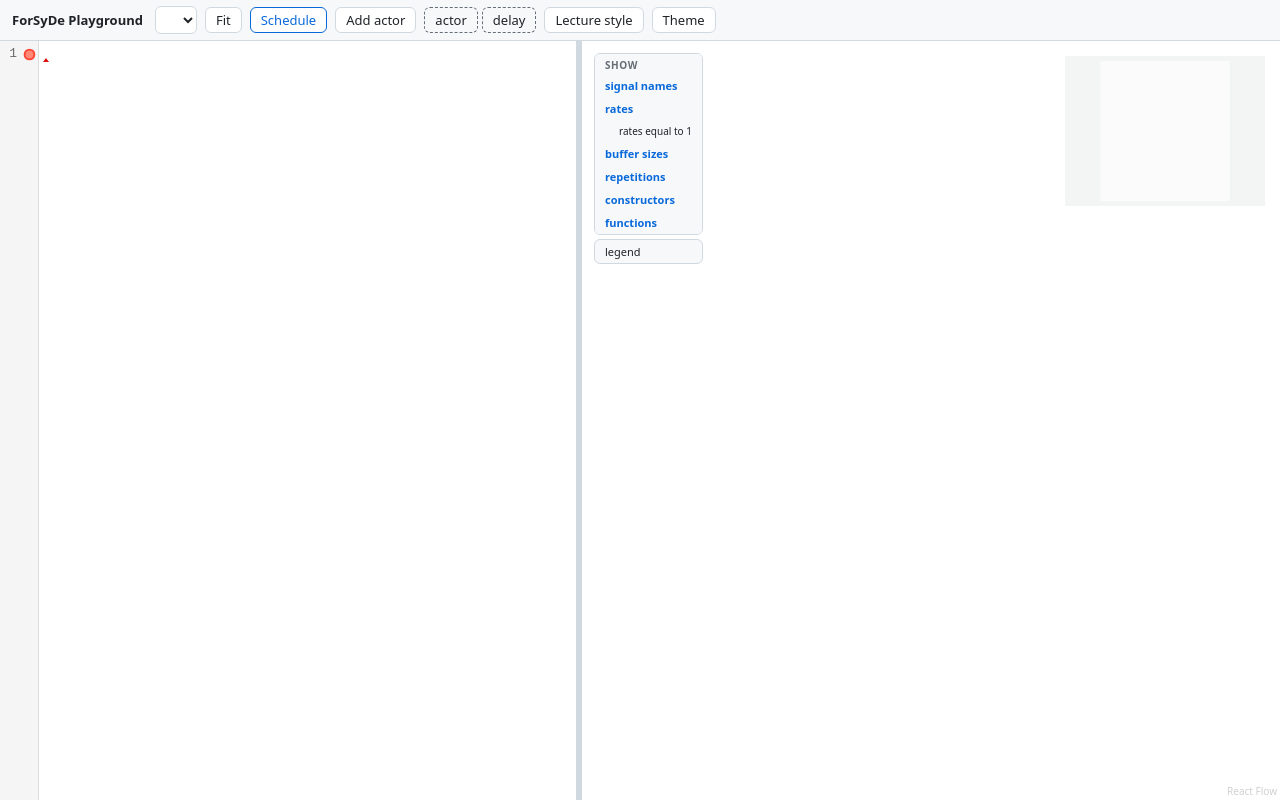
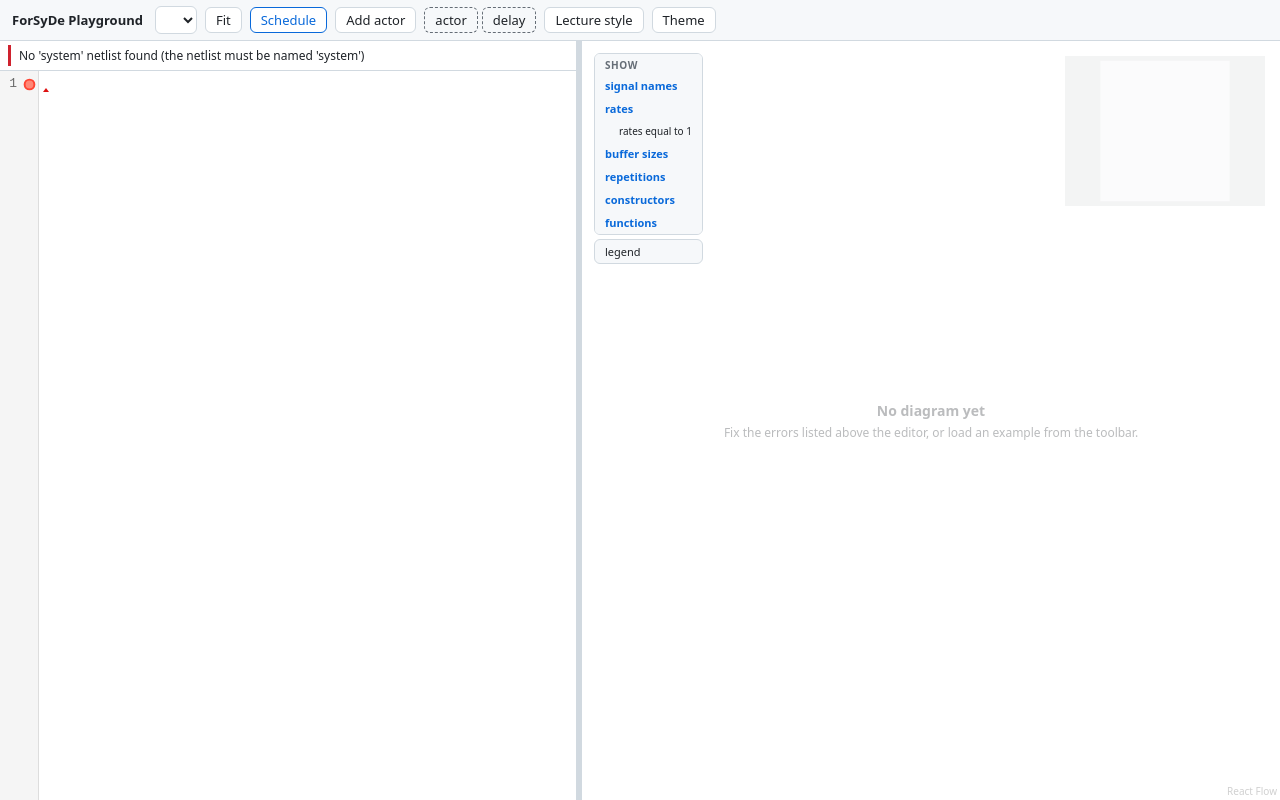
Before and after one commit to ramadhanafif/ForSyDe-Diagram-Web, a React (Vite) app: page / in a window 1280 px wide. Built offline with nearby package versions, Linux system fonts and the light colour scheme.

Commit message:
feat: clickable error bar, empty canvas hint, layout failure guard

```diff
--- a/src/app/App.tsx
+++ b/src/app/App.tsx
@@ -1,4 +1,5 @@
 import { useCallback, useEffect, useRef, useState } from 'react';
+import { orderDiagnostics, type Diagnostic } from '../core/ast';
 import { addInput, addInputError, addSourceActor, insertOnEdge } from '../core/edits';
 import type { IRSystem } from '../core/ir';
 import type { ScheduleResult } from '../core/schedule';
@@ -116,6 +117,31 @@ function Legend() {
         <span className="legend-swatch swatch-newinput" />
         <span>drop target: drag a signal here to add an input</span>
       </div>
+    </div>
+  );
+}
+
+/** Clickable list of diagnostics, errors first; click jumps the cursor to the span. */
+function ErrorBar({
+  diagnostics,
+  onGoto,
+}: {
+  diagnostics: Diagnostic[];
+  onGoto(offset: number): void;
+}) {
+  if (!diagnostics.length) return null;
+  return (
+    <div className="error-bar">
+      {orderDiagnostics(diagnostics).map((d, i) => (
+        <button
+          key={i}
+          className={d.severity === 'error' ? 'err' : 'warn'}
+          title="Jump to this diagnostic"
+          onClick={() => onGoto(d.span.from)}
+        >
+          {d.message}
+        </button>
+      ))}
     </div>
   );
 }
@@ -376,6 +402,10 @@ export function App() {
         style={{ ['--split' as string]: localStorage.getItem('splitRatio') ?? '45%' }}
       >
         <section className="pane editor-pane">
+          <ErrorBar
+            diagnostics={pipe.diagnostics}
+            onGoto={(offset) => editorRef.current?.gotoOffset(offset)}
+          />
           <EditorPane ref={editorRef} onChange={setSource} diagnostics={pipe.diagnostics} />
         </section>
         <div
--- a/src/app/usePipeline.ts
+++ b/src/app/usePipeline.ts
@@ -1,6 +1,6 @@
 import ELK from 'elkjs/lib/elk.bundled.js';
 import { useEffect, useRef, useState } from 'react';
-import type { Diagnostic } from '../core/ast';
+import { layoutFailed, type Diagnostic } from '../core/ast';
 import { elaborate } from '../core/elaborate';
 import type { IRSystem } from '../core/ir';
 import { parse } from '../core/parser';
@@ -54,7 +54,18 @@ export function usePipeline(source: string): PipelineState {
         }
         const schedule = computeScheduleAndBuffers(ir);
         const dg = buildElkGraph(ir, schedule);
-        dg.graph = await elk.layout(dg.graph);
+        try {
+          dg.graph = await elk.layout(dg.graph);
+        } catch (err) {
+          if (gen === generation.current)
+            setState((s) => ({
+              ...s,
+              diagnostics: [...allDiags, layoutFailed(err)],
+              stale: true,
+              errorCount: errorCount + 1,
+            }));
+          return;
+        }
         if (gen !== generation.current) return;
         setState({
           diagnostics: allDiags,
--- a/src/core/ast.ts
+++ b/src/core/ast.ts
@@ -9,6 +9,24 @@ export interface Diagnostic {
   code: string;
   message: string;
   span: Span;
+}
+
+/** Errors first, then by source offset — the order the error bar lists diagnostics. */
+export function orderDiagnostics(diags: Diagnostic[]): Diagnostic[] {
+  return [...diags].sort((a, b) =>
+    a.severity === b.severity ? a.span.from - b.span.from : a.severity === 'error' ? -1 : 1,
+  );
+}
+
+/** Diagnostic surfaced when ELK layout throws; the last-good model stays on screen. */
+export function layoutFailed(err: unknown): Diagnostic {
+  const detail = err instanceof Error ? err.message : String(err);
+  return {
+    severity: 'error',
+    code: 'layout-failed',
+    message: `diagram layout failed: ${detail}`,
+    span: { from: 0, to: 0 },
+  };
 }
 
 export interface Ident {
--- a/src/diagram/DiagramPane.tsx
+++ b/src/diagram/DiagramPane.tsx
@@ -265,6 +265,14 @@ export function DiagramPane(props: Props) {
       <ReactFlowProvider>
         <Diagram {...props} />
       </ReactFlowProvider>
+      {!props.dg && (
+        <div className="empty-canvas">
+          <div className="empty-title">No diagram yet</div>
+          <div className="empty-hint">
+            Fix the errors listed above the editor, or load an example from the toolbar.
+          </div>
+        </div>
+      )}
     </div>
   );
 }
--- a/src/diagram/theme.css
+++ b/src/diagram/theme.css
@@ -100,6 +100,17 @@ body {
 .diagram-pane {
   position: relative;
   background: var(--bg);
+}
+
+.editor-pane {
+  display: flex;
+  flex-direction: column;
+}
+
+.editor-pane .editor-host {
+  flex: 1;
+  min-height: 0;
+  height: auto;
 }
 
 .splitter {
@@ -802,6 +813,58 @@ body {
   color: #fff;
 }
 
+.empty-canvas {
+  position: absolute;
+  inset: 0;
+  display: flex;
+  flex-direction: column;
+  align-items: center;
+  justify-content: center;
+  gap: 4px;
+  pointer-events: none;
+  z-index: 4;
+}
+
+.empty-canvas .empty-title {
+  font-size: 14px;
+  font-weight: 600;
+  color: var(--fg-dim);
+}
+
+.empty-canvas .empty-hint {
+  font-size: 12px;
+  color: var(--fg-dim);
+}
+
+/* diagnostics above the editor; click jumps the cursor to the span */
+.error-bar {
+  display: flex;
+  flex-wrap: wrap;
+  gap: 4px;
+  padding: 4px 8px;
+  border-bottom: 1px solid var(--border);
+}
+
+.error-bar button {
+  font: inherit;
+  font-size: 12px;
+  text-align: left;
+  background: none;
+  border: none;
+  border-left: 3px solid var(--error);
+  padding: 2px 8px;
+  cursor: pointer;
+  color: var(--fg);
+}
+
+.error-bar button.warn {
+  border-left-color: var(--warning);
+}
+
+.error-bar button:hover {
+  color: var(--accent);
+}
+
 /* edit popover */
 .popover {
   position: absolute;
--- a/src/editor/EditorPane.tsx
+++ b/src/editor/EditorPane.tsx
@@ -91,9 +91,10 @@ export const EditorPane = forwardRef<EditorApi, Props>(function EditorPane(
     gotoOffset(offset) {
       const v = view.current;
       if (!v) return;
+      const at = Math.min(Math.max(offset, 0), v.state.doc.length);
       v.dispatch({
-        selection: { anchor: offset },
-        effects: EditorView.scrollIntoView(offset, { y: 'center' }),
+        selection: { anchor: at },
+        effects: EditorView.scrollIntoView(at, { y: 'center' }),
       });
       v.focus();
     },
```
Also changed, not shown: 1 other file (tests, documents, lock files or other folders).
